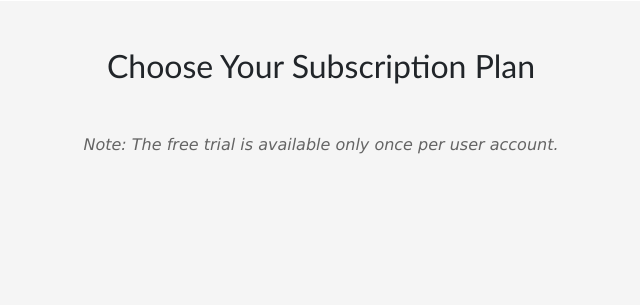
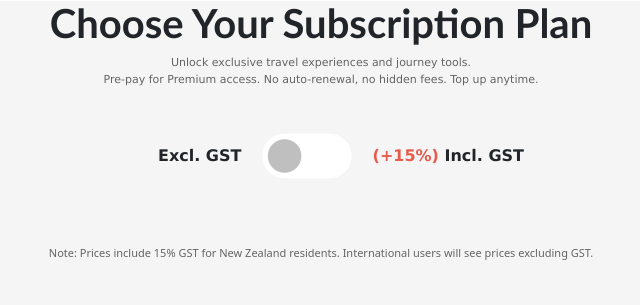
Before and after one commit to lin-du-1157599/project2, a Flask app: template app/templates/premium_features/subscription.html in a window 1280 px wide. Shown: the part 169-474 px from the top of the page, without its empty margins (319-959 px from the left). Run offline with Flask 3, Linux system fonts and the light colour scheme; the template is opened without the code that fills it, so the values that code supplies are empty.

Commit message:
Refine UI layout on subscription plan page

```diff
--- a/app/static/css/base.css
+++ b/app/static/css/base.css
@@ -1,3 +1,44 @@
 .custom-hover:hover {
     color: white;
 }
+
+/* line divider */
+
+.divider{
+    color: rgba(0, 0, 0, 0.4);
+    margin: 0.8rem 0 1.6rem 0;
+}
+
+/* font text */
+.text-note{
+    font-size: 11px;
+    color: #646464;
+}
+
+.sub-price{
+    font-size: 2.4rem;
+}
+
+.price-unit{
+    font-size: 1.6rem;
+}
+
+/* card */
+.card.sub-plan {
+    border: none !important;
+    border-radius: 1.6rem;
+    padding: 1.6rem !important;
+}
+
+/* Others */
+.recommended-banner{
+    background-color: #e55b4c;
+    color: white;
+    padding: 0.6rem;
+    border-radius: 1.6rem 1.6rem 0 0;
+    text-align: center;
+    font-weight: bold;
+    font-family:'Gill Sans', 'Gill Sans MT', Calibri, 'Trebuchet MS', sans-serif;
+    position: absolute;
+    top: -1.6rem !important;
+}
--- a/app/templates/premium_features/subscription.html
+++ b/app/templates/premium_features/subscription.html
@@ -1,74 +1,192 @@
+
 {% extends "base/userbase.html" %}
 {% block title %}Upgrade Subscription{% endblock %}
 
 {% block content %}
 
-<div class="container mt-5">
-    <h2 class="text-center mb-4">Choose Your Subscription Plan</h2>
+<div class="container px-5">
+    <div class="row justify-content-center" style="padding-bottom: 2.8rem;">
 
-    <div class="row row-cols-1 row-cols-md-4 g-4">
-        {% for sub in subscriptions %}
-            <div class="col">
-                <div class="card h-100 shadow {% if sub.is_free_trial == 1 %}border-primary{% endif %}">
-                    <div class="card-body text-center">
-                        <h4 class="card-title fw-bold text-capitalize
-                            {% if sub.is_free_trial == 1 %}
-                                text-info
-                            {% elif sub.duration_months == 1 %}
-                                text-primary
-                            {% elif sub.duration_months == 3 %}
-                                text-success
-                            {% elif sub.duration_months == 12 %}
-                                text-warning
+        <!-- Title -->
+        <div class="row mb-3">
+            <div class="col text-center mx-auto">
+                <h1 class="fw-bold">Choose Your Subscription Plan</h1>
+                <p class="text-note">Unlock exclusive travel experiences and journey tools.
+                    <br>Pre-pay for Premium access. No auto-renewal, no hidden fees. Top up anytime.</p>
+            </div>
+         </div>
+
+        <!-- GST tax switch -->
+        <div class="d-flex justify-content-center m-4" style="padding-bottom: 3.2rem;">
+            <div class="d-flex align-items-center gap-4 form-check form-switch">
+                <input id="gstHidden" name="gst_switch" type="hidden">
+
+                <!-- Left: Including GST -->
+                <div>
+                    <p class="fw-bold m-0">Excl. GST</p>
+                </div>
+
+                <!-- Center: Switch -->
+                <div class="d-flex justify-content-center align-items-center">
+                <input class="form-check-input" type="checkbox" role="switch"
+                    id="gstSwitch" name="gst_switch" style="transform: scale(2.8); margin: 0 1.6rem; border: none"/>
+                </div>
+
+                <!-- Right: Excluding GST price -->
+                <div>
+                    <p class="fw-bold m-0">
+                        <span style="color: #e55b4c;">(+15%)</span> Incl. GST
+                        <span></span>
+                    </p>
+                </div>
+            </div>
+        </div>
+
+        <!-- Subscription Plans - Free -->
+        {% if subDetails.subscription_status == 'Free' %}
+        <div class="col-md-6 col-lg-3 mb-5">
+            <div class="card sub-plan h-100 d-flex flex-column position-relative">
+                <div class="card-body d-flex flex-column">
+                    <!-- Free - Title -->
+                    <div style="padding-bottom: 2.8rem;">
+                        <h2 class="fw-bold">Free</h2>
+                        <p class="text-note">Enjoy basic features, absolutely free!</p>
+                    </div>
+
+                    <!-- Free - Price -->
+                    <div>
+                        <p class="fw-bold mb-1 sub-price">
+                            <span class="price-unit">NZD$</span>0.00
+                        </p>
+                    </div>
+
+                    <hr class="divider">
+
+                    <!-- Free - Feature -->
+                    <div>
+                        <ul class="list-unstyled text-note">
+                            <li><i class="bi bi-check2 text-success me-2"></i>Create private journeys</li>
+                            <li><i class="bi bi-check2 text-success me-2"></i>View public journeys</li>
+                            <li><i class="bi bi-x-lg text-danger me-2"></i>Publish to homepage</li>
+                            <li><i class="bi bi-x-lg text-danger me-2"></i>Multiple images per event</li>
+                            <li><i class="bi bi-x-lg text-danger me-2"></i>Set cover image</li>
+                        </ul>
+                    </div>
+
+                    <!-- Free - Button -->
+                    <div class="mt-auto pt-4">
+                    {% if not logged_in %}
+                        <a href="{{ url_for('sign_up') }}" class="btn btn-primary w-100">Sign Up</a>
+                    {% elif subDetails.subscription_status == 'Free' %}
+                        <button class="btn btn-outline-secondary w-100" disabled>Current Plan</button>
+                    {% elif subDetails.is_trial_used == 0 %}
+                        <p class="text-note mb-2">Free trial available once per account.</p>
+                        <a href="{{ url_for('start_trial') }}" class="btn btn-outline-primary w-100">Start 1 Month for Free</a>
+                    {% else %}
+                        <button class="btn btn-outline-secondary w-100" disabled>Trial Already Used</button>
+                    {% endif %}
+                    </div>
+
+                </div>
+            </div>
+        </div>
+        {% endif %}
+
+        <!-- Subscription Plans - 1/3/6 month -->
+        {% for sub in subscriptions if sub.name != 'Free Trial' %}
+        <div class="col-md-6 col-lg-3 mb-5">
+            <div class="card sub-plan h-100 d-flex flex-column position-relative">
+                {% if sub.name == 'One Year' %}
+                <div class="recommended-banner top-0 start-50 translate-middle-x w-100">
+                    Most Popular <i class="bi bi-stars me-1"></i>
+                </div>
+                {% endif %}
+
+                <div class="card-body d-flex flex-column">
+
+                    <!-- Premium - Title -->
+                    <div style="padding-bottom: 2.8rem;">
+                        <h2 class="fw-bold">{{ sub.name }}</h2>
+                        <p class="text-note">
+                            Access premium features for {{ sub.duration_months }} month{{ 's' if sub.duration_months > 1 else '' }}.
+                        </p>
+                    </div>
+
+                    <!-- Premium - Price -->
+                    <div>
+                        <p class="fw-bold mb-1 sub-price">
+                            <span class="price-excl">
+                                <span class="price-unit">NZD$</span>{{ '%.2f'|format(sub.price_nzd_excl_gst) }}
+                            </span>
+                            <span class="price-incl d-none">
+                                <span class="price-unit">NZD$</span>{{ '%.2f'|format(sub.price_nzd_incl_gst) }}
+                            </span>
+
+                        </p>
+                    </div>
+
+                    <hr class="divider">
+
+                    <!-- Premium - Feature -->
+                    <div>
+                        <ul class="list-unstyled text-note">
+                            <li><i class="bi bi-check2 text-success me-2"></i>Create private journeys</li>
+                            <li><i class="bi bi-check2 text-success me-2"></i>View public journeys</li>
+                            <li><i class="bi bi-check2 text-success me-2"></i>Publish to homepage</li>
+                            <li><i class="bi bi-check2 text-success me-2"></i>Multiple images per event</li>
+                            <li><i class="bi bi-check2 text-success me-2"></i>Set cover image</li>
+                            {% if sub.name == 'One Quarter' %}
+                            <li class="fw-bold"><i class="bi bi-check2 text-success me-2"></i>10% OFF</li>
+                            {% elif sub.name == 'One Year' %}
+                            <li class="fw-bold"><i class="bi bi-check2 text-success me-2"></i>25% OFF</li>
+                            {% else %}
                             {% endif %}
-                        ">
-                            {{ sub.name }}
-                        </h4>
+                        </ul>
+                    </div>
 
-                        <p class="card-text">
-                            {% if sub.is_free_trial == 1 %}
-                                Enjoy premium features for {{ sub.duration_months }} month{{ 's' if sub.duration_months > 1 else '' }}, absolutely free!
-                            {% else %}
-                                Access premium features for {{ sub.duration_months }} month{{ 's' if sub.duration_months > 1 else '' }}.
-                                {% if sub.discount_percent and sub.discount_percent > 0 %}
-                                    <br>{{ sub.duration_months }} months with {{ sub.discount_percent }}% discount.
-                                {% endif %}
-                            {% endif %}
-                        </p>
-
-                        <div class="price-box d-flex justify-content-center align-items-baseline gap-4 mt-3 mb-2">
-                            <div>
-                                <p class="mb-1 fw-semibold text-muted small text-uppercase">Incl. GST</p>
-                                <p class="fs-4 fw-bold text-dark">NZ ${{ '%.2f'|format(sub.price_nzd_incl_gst) }}</p>
-                            </div>
-                            <div>
-                                <p class="mb-1 fw-semibold text-muted small text-uppercase">Excl. GST</p>
-                                <p class="fs-5 fw-semibold text-secondary">NZ ${{ '%.2f'|format(sub.price_nzd_excl_gst) }}</p>
-                            </div>
-                        </div>
-
-                        {% if session['role'] not in ['admin', 'edit'] %}
-                            {% if sub.is_free_trial == 1 and session['is_trial_used'] == 0 %}
-                                <a href="{{ url_for('start_trial') }}" class="btn btn-outline-success mt-2">Start Free Trial</a>
-                            {% elif sub.is_free_trial == 0 %}
-                                <a href="{{ url_for('payment_page', subscription_id=sub.subscription_id) }}" class="btn btn-outline-primary mt-2">
-                                    Subscribe Now
-                                </a>
-                            {% endif %}
+                    <!-- Premium - Button -->
+                    <div class="mt-auto pt-5">
+                        {% if sub.name != 'One Year' %}
+                            <a href="{{ url_for('payment_page', subscription_id=sub.subscription_id) }}" class="btn btn-outline-primary w-100">Subscribe</a>
+                        {% else %}
+                            <a href="{{ url_for('payment_page', subscription_id=sub.subscription_id) }}" class="btn btn-primary w-100">Subscribe</a>
                         {% endif %}
                     </div>
+
                 </div>
             </div>
+        </div>
         {% endfor %}
-    </div>
 
-    <!-- Free trial note -->
-    <div class="mt-5 text-center text-muted">
-        {% if session['role'] in ['admin', 'edit'] %}
-            <p><em>You have access to all premium features without a subscription.</em></p>
-        {% else %}
-            <p><em>Note: The free trial is available only once per user account.</em></p>
-        {% endif %}
+        <!-- Note -->
+        <div class="text-center text-note">
+            Note: Prices include 15% GST for New Zealand residents. International users will see prices excluding GST.
+        </div>
+
     </div>
 </div>
+
+<script>
+    // Get references to the switch, badge, and GST tax
+    const gstSwitch = document.getElementById('gstSwitch');
+    const gstHidden = document.getElementById('gstHidden');
+    const exclGst = document.querySelectorAll('.price-excl');
+    const inclGst = document.querySelectorAll('.price-incl');
+
+    // Add event listener to update the badge and hidden value when the switch is toggled
+    gstSwitch.addEventListener('change', function() {
+        if (this.checked) {
+            // Show Incl. GST
+            inclGst.forEach(el => el.classList.remove('d-none'));
+            exclGst.forEach(el => el.classList.add('d-none'));
+            if (gstHidden) gstHidden.value = 'inclGST';
+        } else {
+            // Show Excl. GST
+            inclGst.forEach(el => el.classList.add('d-none'));
+            exclGst.forEach(el => el.classList.remove('d-none'));
+            if (gstHidden) gstHidden.value = 'exclGST';
+        }
+    });
+</script>
+
 {% endblock %}
```
Also changed, not shown: app/routes/premium_features.py (+14 -1 lines).
